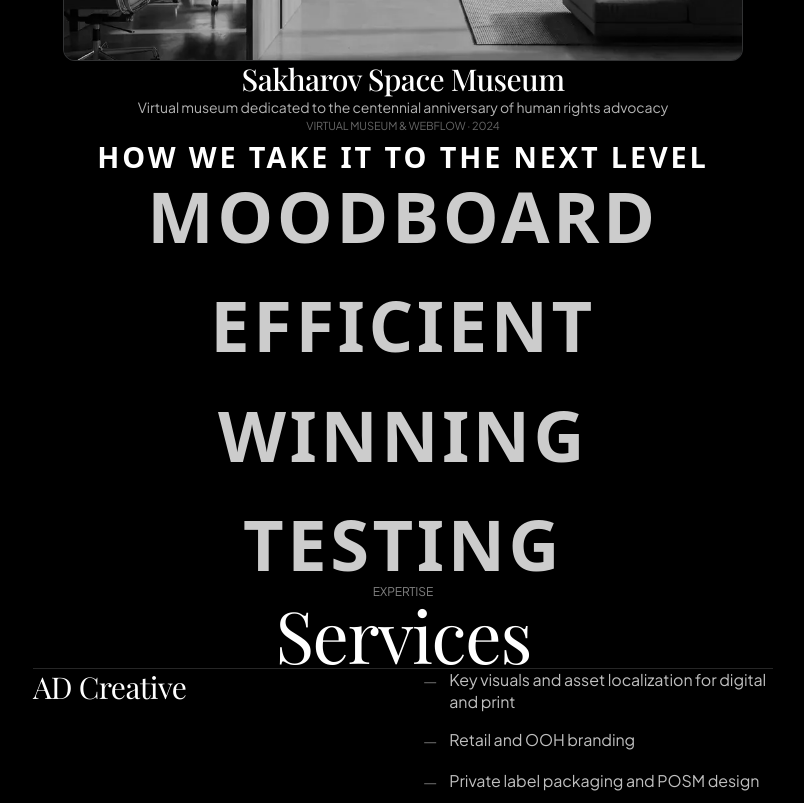
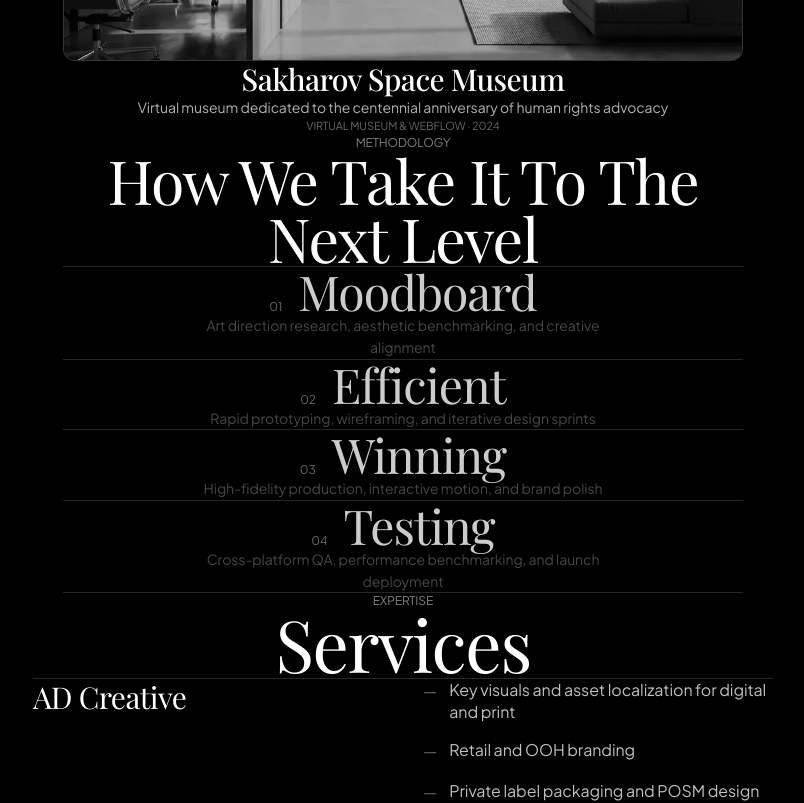
Before and after one commit to byanam/agencyyy, a React (Vite) app: page / in a window 1280 px wide. Shown: the part 3200-4003 px from the top of the page, without its empty margins (237-1041 px from the left). Built offline with nearby package versions, Linux system fonts and the light colour scheme; a web font is replaced by a local one.

Commit message:
feat(process): redesign ProcessStack with editorial serif typography, phase counters and clean hover states

```diff
--- a/src/components/ProcessStack.jsx
+++ b/src/components/ProcessStack.jsx
@@ -1,54 +1,73 @@
 import { useState } from "react";
 import { motion } from "framer-motion";
 
-const STEPS = ["MOODBOARD", "EFFICIENT", "WINNING", "TESTING"];
+const PHASES = [
+  { step: "01", title: "Moodboard", desc: "Art direction research, aesthetic benchmarking, and creative alignment" },
+  { step: "02", title: "Efficient", desc: "Rapid prototyping, wireframing, and iterative design sprints" },
+  { step: "03", title: "Winning", desc: "High-fidelity production, interactive motion, and brand polish" },
+  { step: "04", title: "Testing", desc: "Cross-platform QA, performance benchmarking, and launch deployment" },
+];
+
 const ease = [0.16, 1, 0.3, 1];
 
 export default function ProcessStack() {
-  const [activeIndex, setActiveIndex] = useState(null);
+  const [activeStep, setActiveStep] = useState(null);
 
   return (
     <section className="relative w-full bg-black px-4 py-32 sm:py-44 text-center select-none flex flex-col items-center justify-center">
-      <div className="mx-auto flex w-full max-w-5xl flex-col items-center justify-center text-center">
-        {/* HOW WE TAKE IT TO THE NEXT LEVEL */}
-        <motion.h3
-          className="font-syncopate mb-16 w-full text-center font-bold tracking-widest text-white sm:mb-24"
-          style={{ fontSize: "clamp(1rem, 2.5vw, 1.8rem)" }}
-          initial={{ opacity: 0, y: 12 }}
+      <div className="container-redis-cases flex flex-col items-center justify-center text-center">
+        <motion.div
+          className="mb-16 sm:mb-24 flex flex-col items-center justify-center text-center w-full"
+          initial={{ opacity: 0, y: 16 }}
           whileInView={{ opacity: 1, y: 0 }}
-          viewport={{ once: true, amount: 0.5 }}
-          transition={{ duration: 0.6, ease }}
+          viewport={{ once: true, amount: 0.4 }}
+          transition={{ duration: 0.7, ease }}
         >
-          HOW WE TAKE IT TO THE NEXT LEVEL
-        </motion.h3>
+          <span className="mb-3 font-sans-swiss text-[11px] sm:text-xs uppercase tracking-[0.25em] text-white/50">
+            Methodology
+          </span>
+          <h2
+            className="text-editorial-section text-white text-center"
+            style={{ fontSize: "clamp(2rem, 5vw, 3.8rem)" }}
+          >
+            How We Take It To The Next Level
+          </h2>
+        </motion.div>
 
-        {/* Stack of Words in Syncopate - STRICTLY CENTERED */}
-        <div className="flex w-full flex-col items-center justify-center gap-6 sm:gap-8 text-center">
-          {STEPS.map((step, idx) => {
-            const isHovered = activeIndex === idx;
+        {/* Process Phases in Editorial Serif */}
+        <div className="flex w-full flex-col divide-y divide-white/15 border-y border-white/15">
+          {PHASES.map((phase, idx) => {
+            const isHovered = activeStep === idx;
             return (
               <motion.div
-                key={step}
-                className="group relative w-full flex items-center justify-center text-center cursor-pointer"
-                onMouseEnter={() => setActiveIndex(idx)}
-                onMouseLeave={() => setActiveIndex(null)}
+                key={phase.step}
+                className="group cursor-pointer py-8 sm:py-10 flex flex-col items-center justify-center transition-all duration-300"
+                onMouseEnter={() => setActiveStep(idx)}
+                onMouseLeave={() => setActiveStep(null)}
                 initial={{ opacity: 0, y: 20 }}
                 whileInView={{ opacity: 1, y: 0 }}
-                viewport={{ once: true, amount: 0.4 }}
-                transition={{ duration: 0.7, ease, delay: idx * 0.08 }}
+                viewport={{ once: true, amount: 0.3 }}
+                transition={{ duration: 0.6, ease, delay: idx * 0.08 }}
               >
-                <h2
-                  className={`font-syncopate w-full text-center font-bold uppercase tracking-wider transition-all duration-300 ${
-                    isHovered
-                      ? "text-white scale-105"
-                      : activeIndex !== null
-                      ? "text-white/20"
-                      : "text-white/80 hover:text-white"
+                <div className="flex items-baseline gap-4">
+                  <span className="font-sans-swiss text-xs font-mono uppercase text-white/40">
+                    {phase.step}
+                  </span>
+                  <h3
+                    className={`font-editorial text-3xl sm:text-5xl font-normal transition-colors duration-300 ${
+                      isHovered ? "text-white" : activeStep !== null ? "text-white/30" : "text-white/80"
+                    }`}
+                  >
+                    {phase.title}
+                  </h3>
+                </div>
+                <p
+                  className={`mt-2 text-swiss-body text-xs sm:text-sm max-w-[420px] transition-opacity duration-300 ${
+                    isHovered ? "text-white/80 opacity-100" : "text-white/40 opacity-70"
                   }`}
-                  style={{ fontSize: "clamp(2rem, 5.5vw, 5rem)", lineHeight: 1.1 }}
                 >
-                  {step}
-                </h2>
+                  {phase.desc}
+                </p>
               </motion.div>
             );
           })}
```
